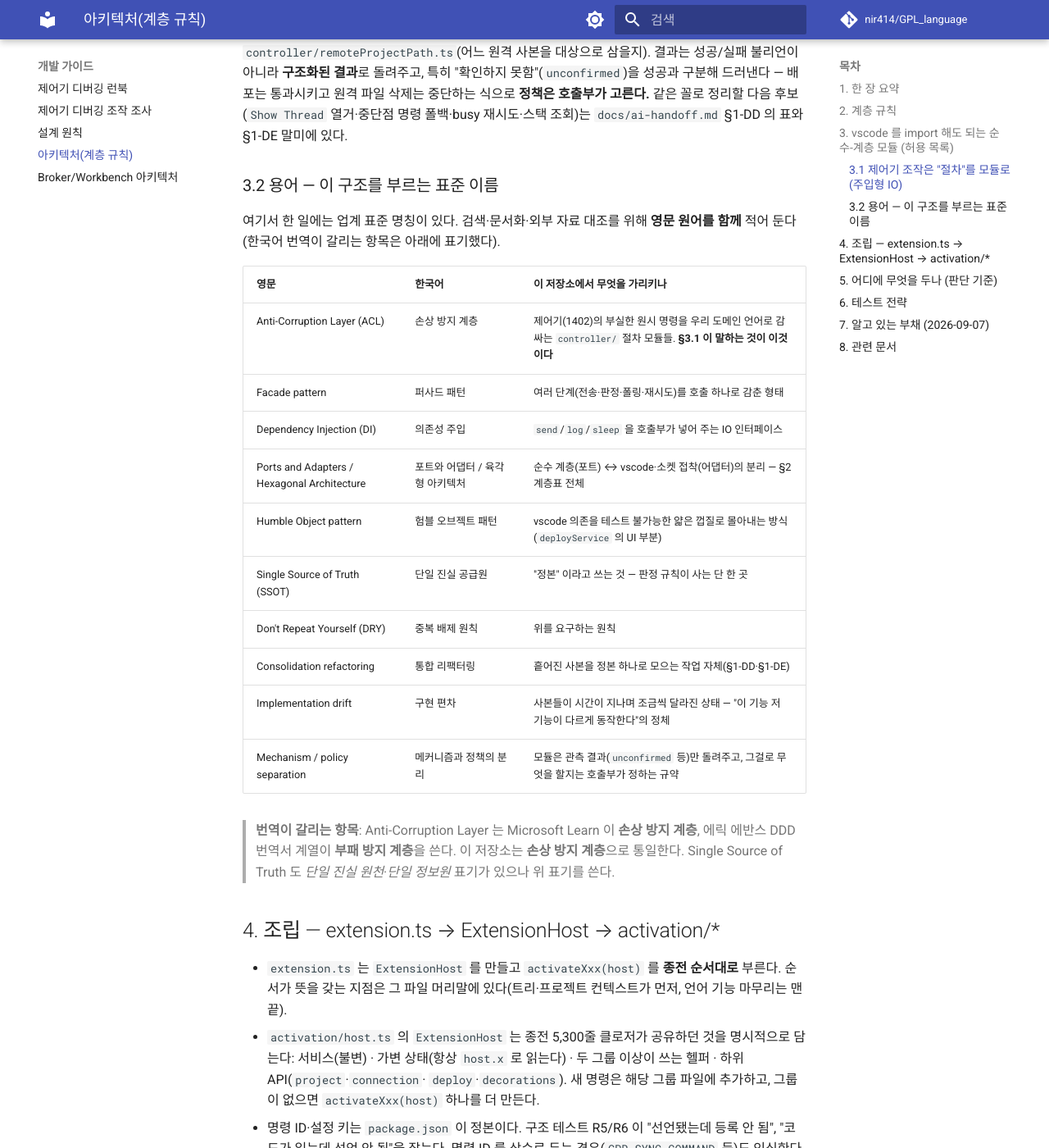
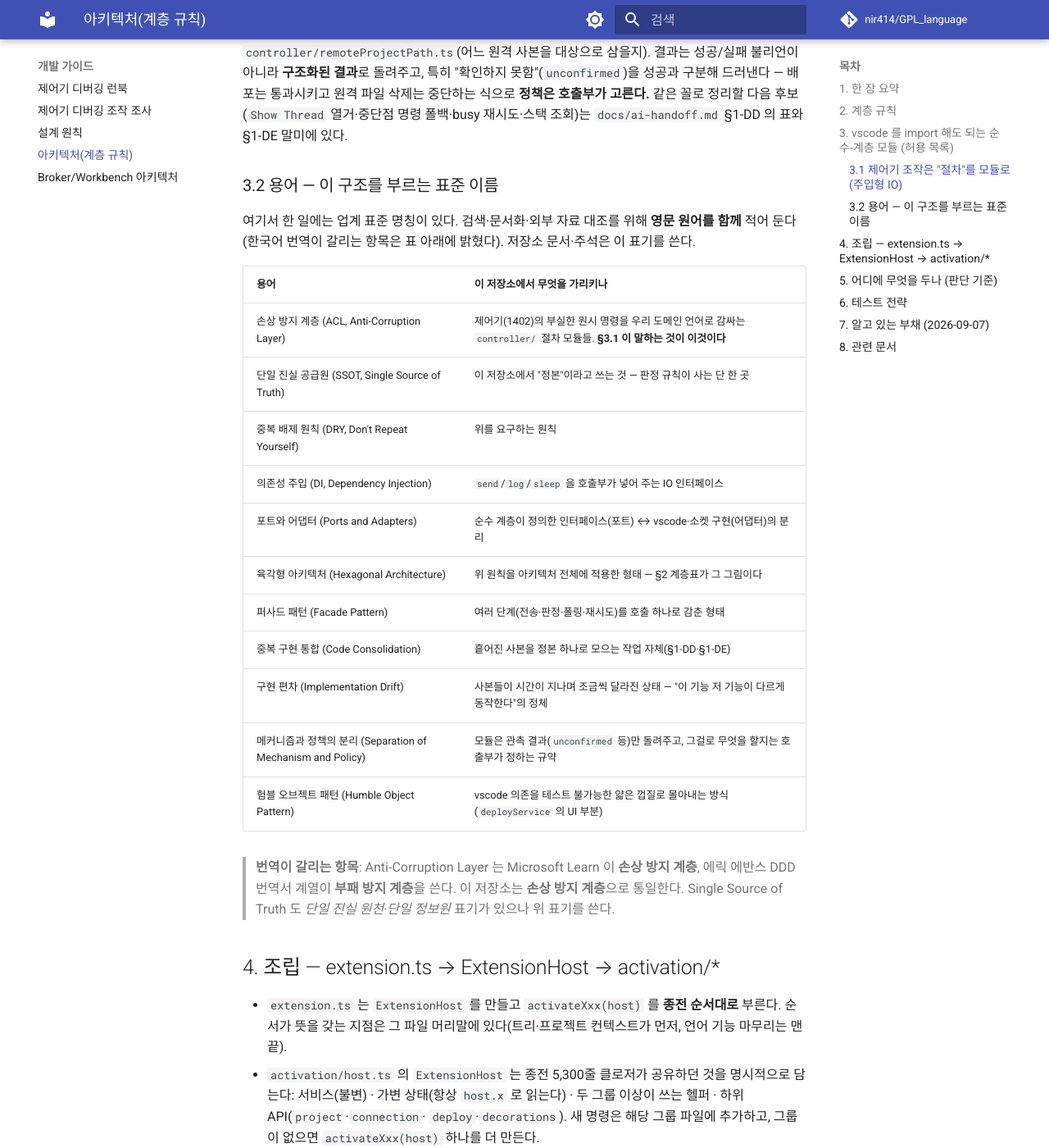
Before and after one commit to nir414/GPL_language, an MkDocs documentation site: the page built from docs/development/architecture.md, in a window 1280 px wide and 1400 px high, scrolled down 3793 px. Shown: the whole window at 82% size. Built offline with MkDocs 1.6.1 and Material for MkDocs 9.7.7, drawn with Linux system fonts in a browser that asks for light colours; comment, search, counter and statistics services are not loaded.

Commit message:
docs(architecture): §3.2 용어 표기를 확정안으로 통일 (한국어(약어, 영문) 한 칸 형식)
사용자 확정 목록에 맞춘다. 표기를 `한국어 (약어, 영문)` 한 칸으로 합치고 그 순서를 따랐다.
- 포트와 어댑터 / 육각형 아키텍처를 별개 항목으로 분리(원칙과 그 적용 형태).
- "통합 리팩터링" → **중복 구현 통합(Code Consolidation)**.
- "Mechanism / policy separation" → **메커니즘과 정책의 분리(Separation of Mechanism and Policy)**.
- 저장소 문서·주석은 이 표기를 쓴다고 명시.

Co-Authored-By: Claude Opus 5 (1M context) <noreply@anthropic.com>

```diff
--- a/docs/development/architecture.md
+++ b/docs/development/architecture.md
@@ -119,20 +119,21 @@ flowchart BT
 ### 3.2 용어 — 이 구조를 부르는 표준 이름
 
 여기서 한 일에는 업계 표준 명칭이 있다. 검색·문서화·외부 자료 대조를 위해 **영문 원어를 함께** 적어 둔다
-(한국어 번역이 갈리는 항목은 아래에 표기했다).
+(한국어 번역이 갈리는 항목은 표 아래에 밝혔다). 저장소 문서·주석은 이 표기를 쓴다.
 
-| 영문 | 한국어 | 이 저장소에서 무엇을 가리키나 |
-| --- | --- | --- |
-| Anti-Corruption Layer (ACL) | 손상 방지 계층 | 제어기(1402)의 부실한 원시 명령을 우리 도메인 언어로 감싸는 `controller/` 절차 모듈들. **§3.1 이 말하는 것이 이것이다** |
-| Facade pattern | 퍼사드 패턴 | 여러 단계(전송·판정·폴링·재시도)를 호출 하나로 감춘 형태 |
-| Dependency Injection (DI) | 의존성 주입 | `send`/`log`/`sleep` 을 호출부가 넣어 주는 IO 인터페이스 |
-| Ports and Adapters / Hexagonal Architecture | 포트와 어댑터 / 육각형 아키텍처 | 순수 계층(포트) ↔ vscode·소켓 접착(어댑터)의 분리 — §2 계층표 전체 |
-| Humble Object pattern | 험블 오브젝트 패턴 | vscode 의존을 테스트 불가능한 얇은 껍질로 몰아내는 방식(`deployService` 의 UI 부분) |
-| Single Source of Truth (SSOT) | 단일 진실 공급원 | "정본" 이라고 쓰는 것 — 판정 규칙이 사는 단 한 곳 |
-| Don't Repeat Yourself (DRY) | 중복 배제 원칙 | 위를 요구하는 원칙 |
-| Consolidation refactoring | 통합 리팩터링 | 흩어진 사본을 정본 하나로 모으는 작업 자체(§1-DD·§1-DE) |
-| Implementation drift | 구현 편차 | 사본들이 시간이 지나며 조금씩 달라진 상태 — "이 기능 저 기능이 다르게 동작한다"의 정체 |
-| Mechanism / policy separation | 메커니즘과 정책의 분리 | 모듈은 관측 결과(`unconfirmed` 등)만 돌려주고, 그걸로 무엇을 할지는 호출부가 정하는 규약 |
+| 용어 | 이 저장소에서 무엇을 가리키나 |
+| --- | --- |
+| 손상 방지 계층 (ACL, Anti-Corruption Layer) | 제어기(1402)의 부실한 원시 명령을 우리 도메인 언어로 감싸는 `controller/` 절차 모듈들. **§3.1 이 말하는 것이 이것이다** |
+| 단일 진실 공급원 (SSOT, Single Source of Truth) | 이 저장소에서 "정본"이라고 쓰는 것 — 판정 규칙이 사는 단 한 곳 |
+| 중복 배제 원칙 (DRY, Don't Repeat Yourself) | 위를 요구하는 원칙 |
+| 의존성 주입 (DI, Dependency Injection) | `send`/`log`/`sleep` 을 호출부가 넣어 주는 IO 인터페이스 |
+| 포트와 어댑터 (Ports and Adapters) | 순수 계층이 정의한 인터페이스(포트) ↔ vscode·소켓 구현(어댑터)의 분리 |
+| 육각형 아키텍처 (Hexagonal Architecture) | 위 원칙을 아키텍처 전체에 적용한 형태 — §2 계층표가 그 그림이다 |
+| 퍼사드 패턴 (Facade Pattern) | 여러 단계(전송·판정·폴링·재시도)를 호출 하나로 감춘 형태 |
+| 중복 구현 통합 (Code Consolidation) | 흩어진 사본을 정본 하나로 모으는 작업 자체(§1-DD·§1-DE) |
+| 구현 편차 (Implementation Drift) | 사본들이 시간이 지나며 조금씩 달라진 상태 — "이 기능 저 기능이 다르게 동작한다"의 정체 |
+| 메커니즘과 정책의 분리 (Separation of Mechanism and Policy) | 모듈은 관측 결과(`unconfirmed` 등)만 돌려주고, 그걸로 무엇을 할지는 호출부가 정하는 규약 |
+| 험블 오브젝트 패턴 (Humble Object Pattern) | vscode 의존을 테스트 불가능한 얇은 껍질로 몰아내는 방식(`deployService` 의 UI 부분) |
 
 > **번역이 갈리는 항목**: Anti-Corruption Layer 는 Microsoft Learn 이 **손상 방지 계층**, 에릭 에반스 DDD
 > 번역서 계열이 **부패 방지 계층**을 쓴다. 이 저장소는 **손상 방지 계층**으로 통일한다.
```
